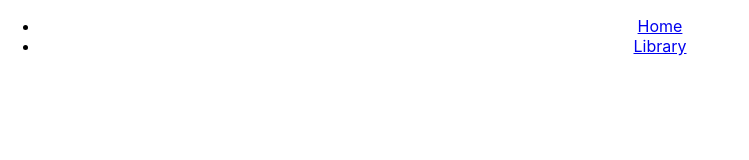
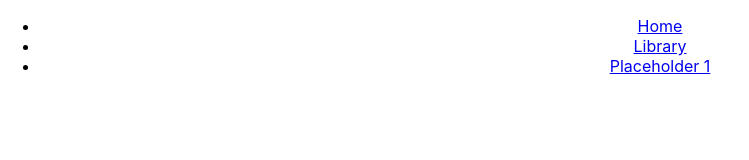
Before and after one commit to zerox555/LibraryPERNPublic, a React (Create React App) app: page / in a window 1280 px wide. Shown: the top 160 px of the page, without its empty margins (0-749 px from the left). Built offline with nearby package versions, Linux system fonts and the light colour scheme.

Commit message:
added new line in app.jsx

```diff
--- a/src/App.jsx
+++ b/src/App.jsx
@@ -14,6 +14,9 @@ function App() {
             <li>
               <Link to='/library'>Library</Link>
             </li>
+            <li>
+              <Link to='/'>Placeholder 1</Link>
+            </li>
           </ul>
         </header>
         <main>
```
